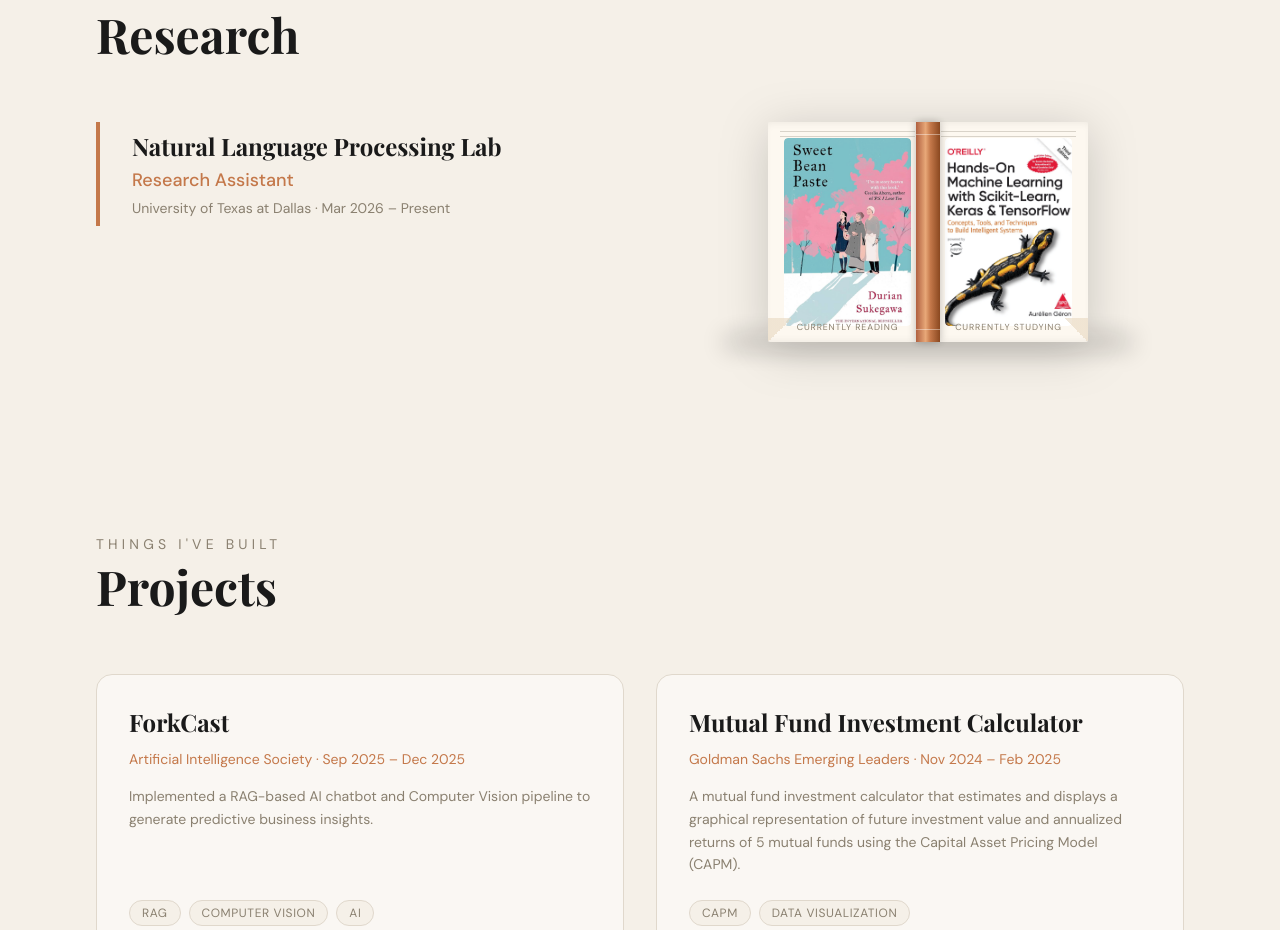
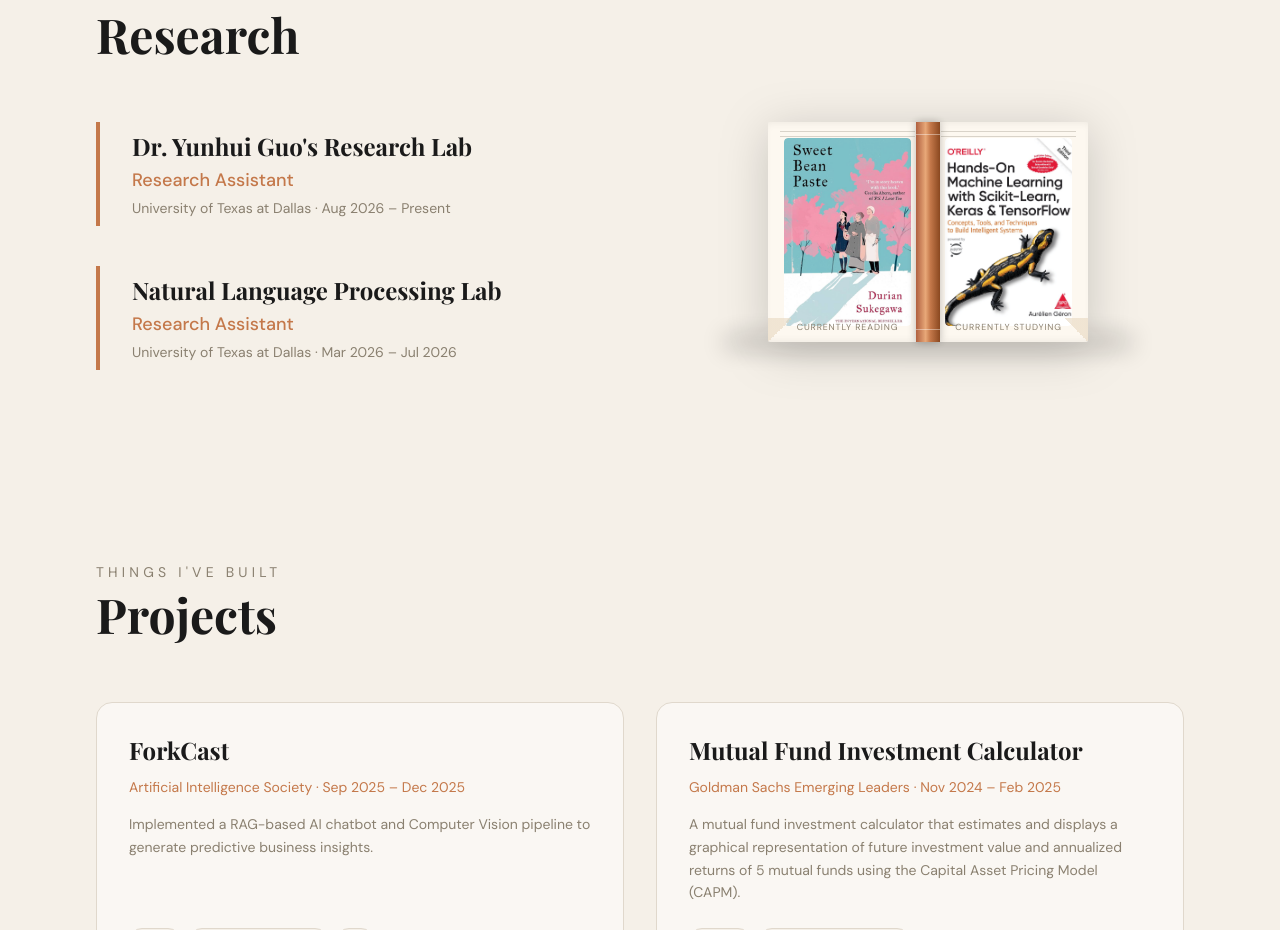
Before and after one commit to anccaz/AnccazPersonalWebsite, a React (Vite) app: page / in a window 1280 px wide. Shown: the part 2326-3256 px from the top of the page. Built offline with nearby package versions, Linux system fonts and the light colour scheme; a web font is replaced by a local one.

Commit message:
research section updated

```diff
--- a/src/portfolio.js
+++ b/src/portfolio.js
@@ -40,10 +40,21 @@
 
   export const research = [
     {
+      lab: "Dr. Yunhui Guo's Research Lab",
+      role: "Research Assistant",
+      institution: "University of Texas at Dallas",
+      period: "Aug 2026 – Present",
+      description:
+        "Conducted test-time adaptation research, evaluating black-box model generalization.",
+    },
+    {
       lab: "Natural Language Processing Lab",
       role: "Research Assistant",
+      advisor: "Dr. Vincent Ng",
       institution: "University of Texas at Dallas",
-      period: "Mar 2026 – Present",
+      period: "Mar 2026 – Jul 2026",
+      description:
+        "Developed 20+ NLP evaluation benchmarks to analyze LLM performance.",
     },
   ];
 
```
